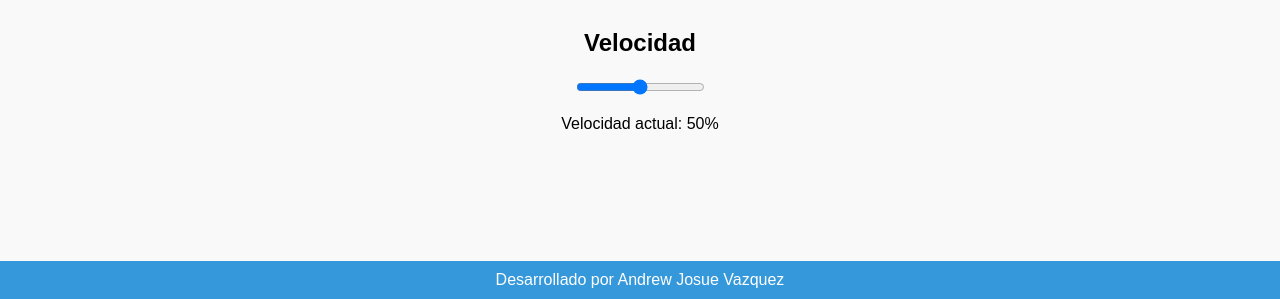
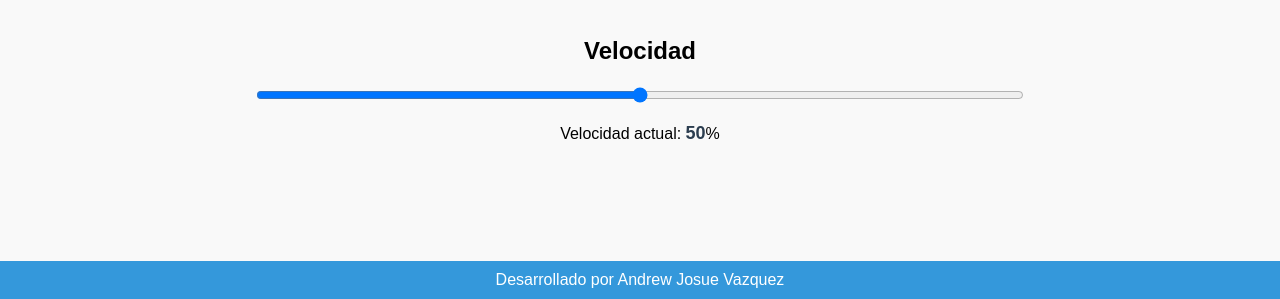
Before and after one commit to Andrew556556/control-iot, a plain HTML site: page index.html in a window 1280 px wide. Shown: the part 501-800 px from the top of the page. Drawn offline with Linux system fonts and the light colour scheme; no server answers.

Commit message:
Update style.css

```diff
--- a/css/style.css
+++ b/css/style.css
@@ -69,3 +69,18 @@ footer {
     width: 100%;
     bottom: 0;
 }
+
+/* 🔽 NUEVO: Control de velocidad */
+.speed-control {
+    margin-top: 40px;
+}
+
+#speed-range {
+    width: 60%;
+}
+
+#speed-value {
+    font-weight: bold;
+    font-size: 18px;
+    color: #2c3e50;
+}
```
